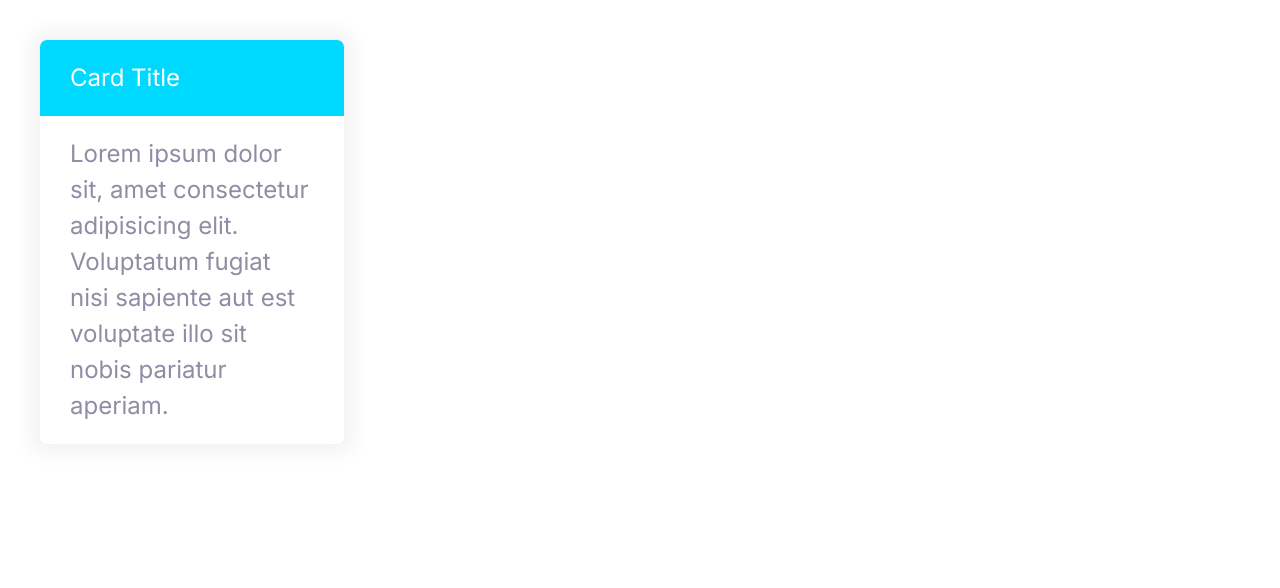
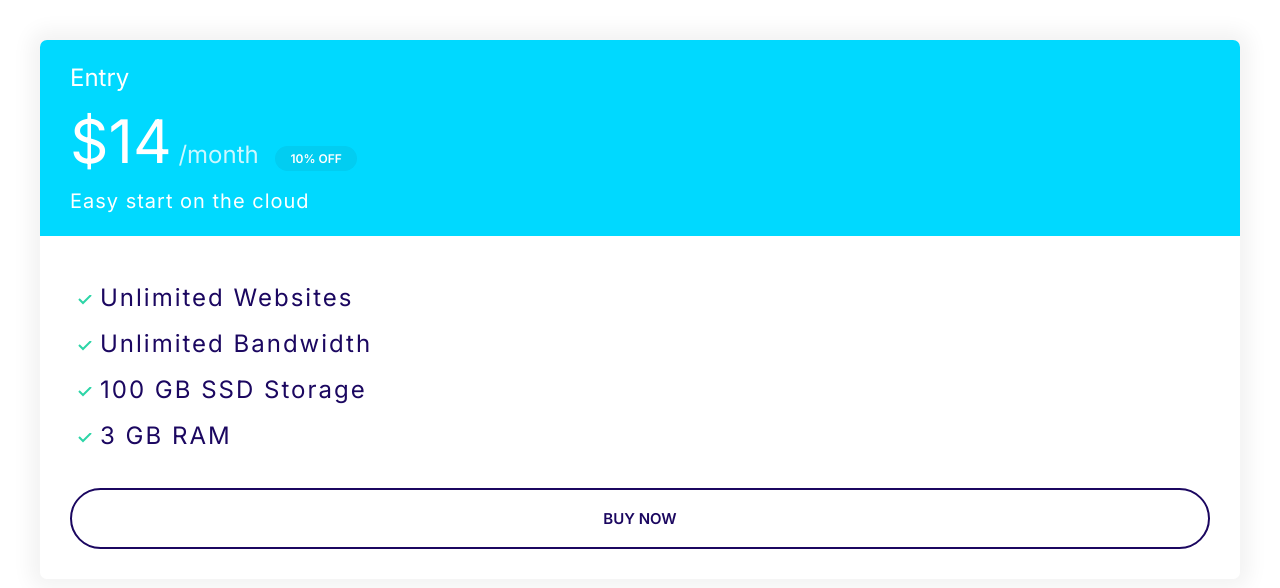
Before and after one commit to rubenruvalcabac/moshify, a plain HTML site: page index.html in a window 1280 px wide. Drawn offline with Linux system fonts and the light colour scheme.

Commit message:
Entry Plan

```diff
--- a/css/styles.css
+++ b/css/styles.css
@@ -120,6 +120,7 @@ Badges
 
 .badge--small {
   font-size: 1.6rem;
+  padding: 0.5rem 1.5rem;
 }
 
 @media screen and (min-width: 1024px) {
@@ -316,3 +317,42 @@ Inputs
   background: var(--color-secondary);
   color: #fff;
 }
+
+.card--secondary .badge--secondary {
+  background: #02cdf1;
+}
+
+/*
+Plans
+*/
+.plan__name {
+  color: #fff;
+  margin: 0;
+  font-weight: 500;
+  font-size: 2.4rem;
+}
+
+.plan__price {
+  font-size: 6rem;
+}
+
+.plan__billing-cycle {
+  font-size: 2.4rem;
+  font-weight: 300;
+  opacity: 0.8;
+  margin-right: 1rem;
+}
+
+.plan__description {
+  font-size: 2rem;
+  font-weight: 300;
+  letter-spacing: 1px;
+  display: block;
+}
+
+.plan .list__item {
+  letter-spacing: 2px;
+}
+
+@media screen and (min-width: 1024px) {
+}
--- a/index.html
+++ b/index.html
@@ -16,13 +16,25 @@
     <link rel="stylesheet" href="css/styles.css" />
   </head>
   <body>
-    <div style="width: 30%; padding: 4rem">
-      <div class="card card--secondary">
-        <header class="card__header">Card Title</header>
-        <div class="card__body">
-          Lorem ipsum dolor sit, amet consectetur adipisicing elit. Voluptatum
-          fugiat nisi sapiente aut est voluptate illo sit nobis pariatur
-          aperiam.
+    <div style="width: 100%; padding: 4rem">
+      <div class="plan">
+        <div class="card card--secondary">
+          <header class="card__header">
+            <h3 class="plan__name">Entry</h3>
+            <span class="plan__price">$14</span>
+            <span class="plan__billing-cycle">/month</span>
+            <span class="badge badge--secondary badge--small">10% OFF</span>
+            <span class="plan__description">Easy start on the cloud</span>
+          </header>
+          <div class="card__body">
+            <ul class="list list--tick">
+              <li class="list__item">Unlimited Websites</li>
+              <li class="list__item">Unlimited Bandwidth</li>
+              <li class="list__item">100 GB SSD Storage</li>
+              <li class="list__item">3 GB RAM</li>
+            </ul>
+            <button class="btn btn--outline btn--block">Buy now</button>
+          </div>
         </div>
       </div>
     </div>
```
